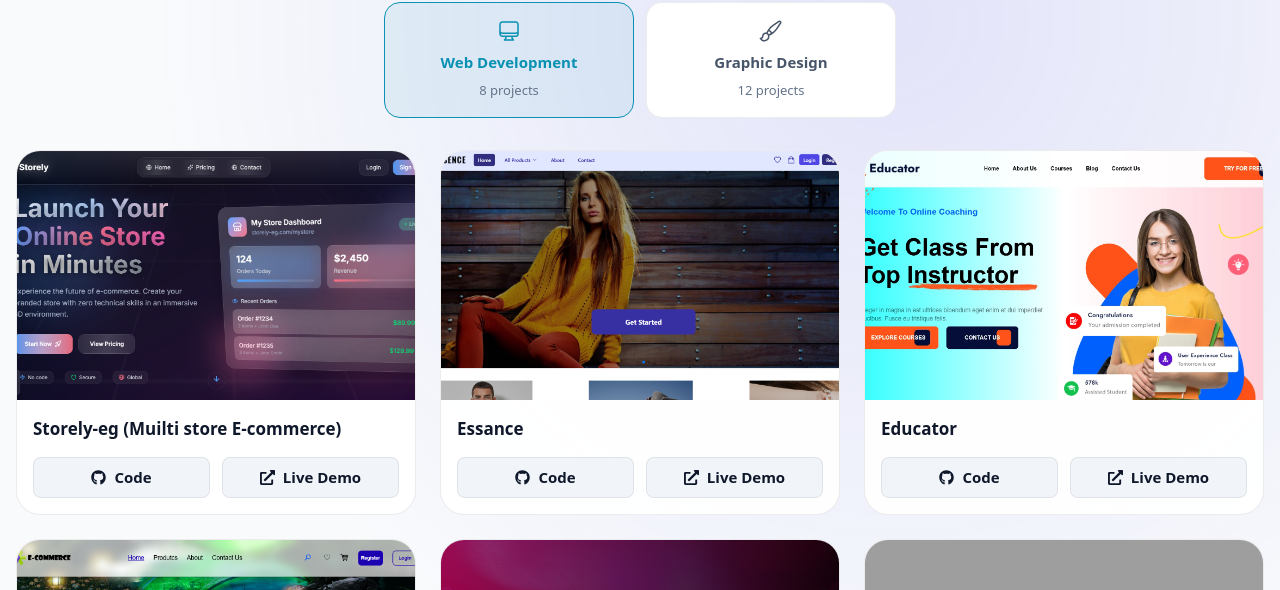
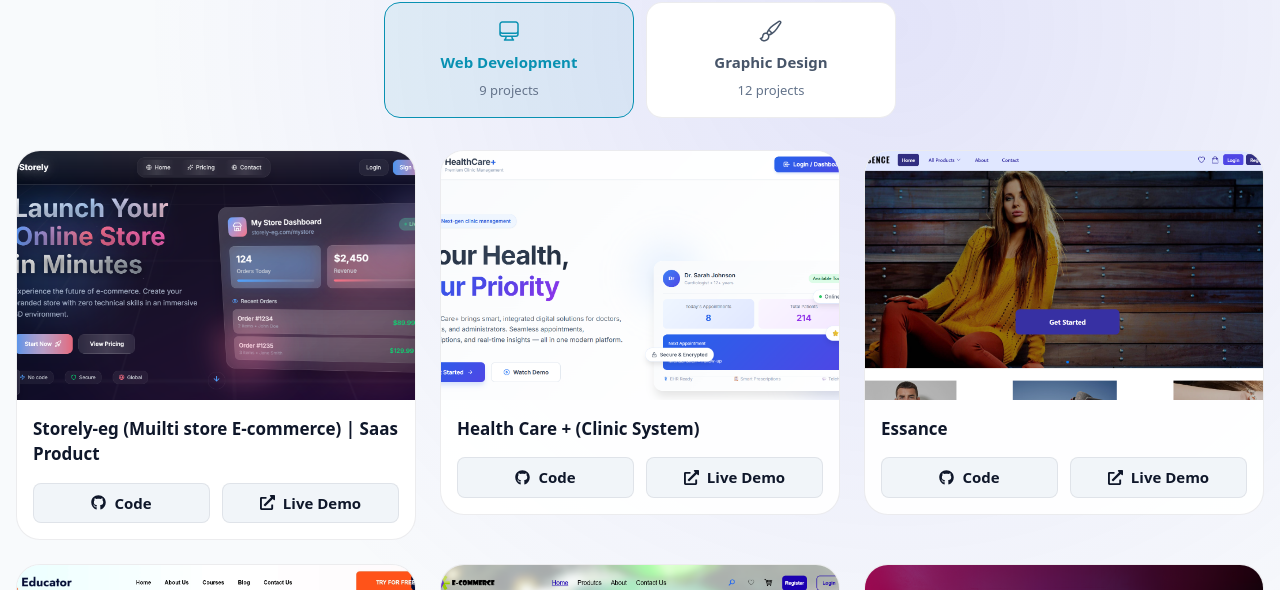
Before and after one commit to john1909m/Portfolio, a React (Vite) app: page / in a window 1280 px wide. Shown: the part 2917-3507 px from the top of the page. Built offline with nearby package versions, Linux system fonts and the light colour scheme; grey boxes are pictures that could not be loaded.

Commit message:
adding project

```diff
--- a/index.html
+++ b/index.html
@@ -18,7 +18,8 @@
     <meta name="twitter:card" content="summary_large_image" />
     <meta name="theme-color" content="#0f172a" media="(prefers-color-scheme: dark)" />
     <meta name="theme-color" content="#f8fafc" media="(prefers-color-scheme: light)" />
-    <link rel="icon" type="image/svg+xml" href="/src/assets/images/profile-1336-svgrepo-com.svg" />
+    <!-- <link rel="icon" type="image/svg+xml" href="/src/assets/images/profile-1336-svgrepo-com.svg" /> -->
+    <link rel="icon" type="image/x-icon" href="/favicon.ico" />
   </head>
   <body>
     <div id="root"></div>
--- a/src/assets/components/PorfolioDataWeb.js
+++ b/src/assets/components/PorfolioDataWeb.js
@@ -4,54 +4,61 @@
     {
         id:"0",
         image:"/images/Screenshot 2026-04-13 191611.png",
-        Name:"Storely-eg (Muilti store E-commerce)",
+        Name:"Storely-eg (Muilti store E-commerce) | Saas Product",
         gitHub:"https://github.com/john1909m/Storely.git",
         liveDemo:"https://storely-eg.com" ,
     },
     {
         id:"1",
+        image:"/images/Screenshot 2026-06-05 133427.png",
+        Name:"Health Care + (Clinic System)",
+        gitHub:"https://github.com/john1909m/Project_Clinic_System.git",
+        liveDemo:"https://healthcareclinic.netlify.app/"
+    },
+    {
+        id:"2",
         image:"/images/Screenshot 2025-05-16 003927.png",
         Name:"Essance",
         gitHub:"https://github.com/john1909m/Essence.git",
         liveDemo:"https://essence1.netlify.app/" ,
     },
     {
-        id:"2",
+        id:"3",
         image:"/images/Screenshot 2025-04-12 001802.webp",
         Name:"Educator",
         gitHub:"https://github.com/john1909m/Educator.git",
         liveDemo:"https://educator5.netlify.app/" ,
     },
     {
-        id:"3",
+        id:"4",
         image:"/images/Screenshot 2025-04-14 142545.png",
         Name:"E-Trades",
         gitHub:"https://github.com/john1909m/E-commerce.git",
         liveDemo:"https://e-trades.netlify.app/" ,
     },
     {
-        id:"4",
+        id:"5",
         image:"/images/Screenshot 2025-04-14 142703.png",
         Name:"Games Studio",
         gitHub:"https://github.com/john1909m/game.studio.git",
         liveDemo:"https://gamelibraryp.netlify.app/" ,
     },
     {
-        id:"5",
+        id:"6",
         image:"/images//Screenshot 2025-04-14 142838.png",
         Name:"Kasper",
         gitHub:"https://github.com/john1909m/Kasper.git",
         liveDemo:"https://kasper-live.netlify.app/" ,
     },
     {
-        id:"6",
+        id:"7",
         image:"/images/Screenshot 2025-04-14 143044.png",
         Name:"El-Akeel",
         gitHub:"https://github.com/john1909m/El-Akeel.git",
         liveDemo:"https://el-akeel.netlify.app/" ,
     },
     {
-        id:"7",
+        id:"8",
         image:"/images/Screenshot 2025-04-14 142955.png",
         Name:"CRUDS System",
         gitHub:"https://github.com/john1909m/Product-List.git",
```
Also changed, not shown: public/images/Screenshot 2026-06-05 133427.png (added), 1 other file (tests, documents, lock files or other folders).
